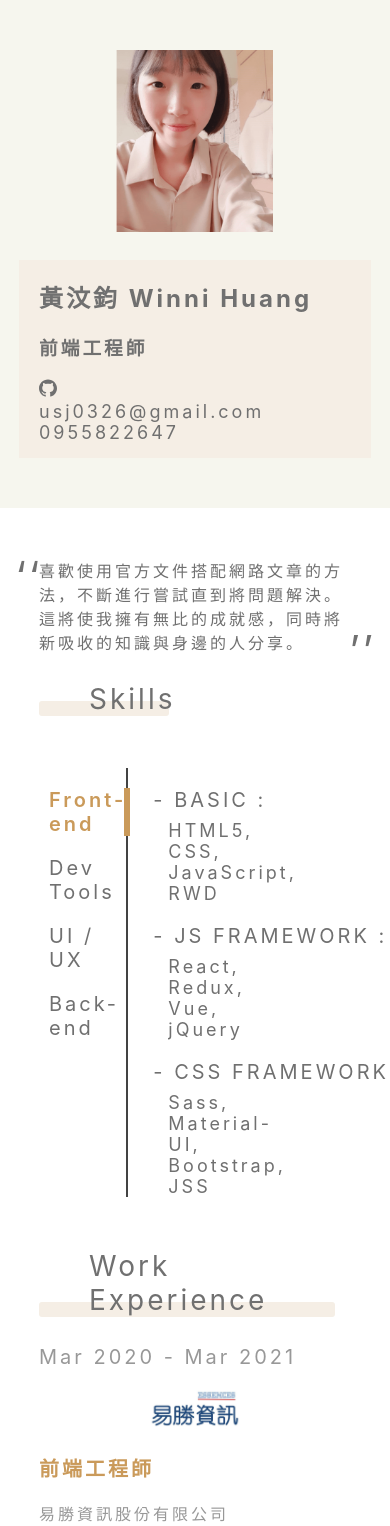
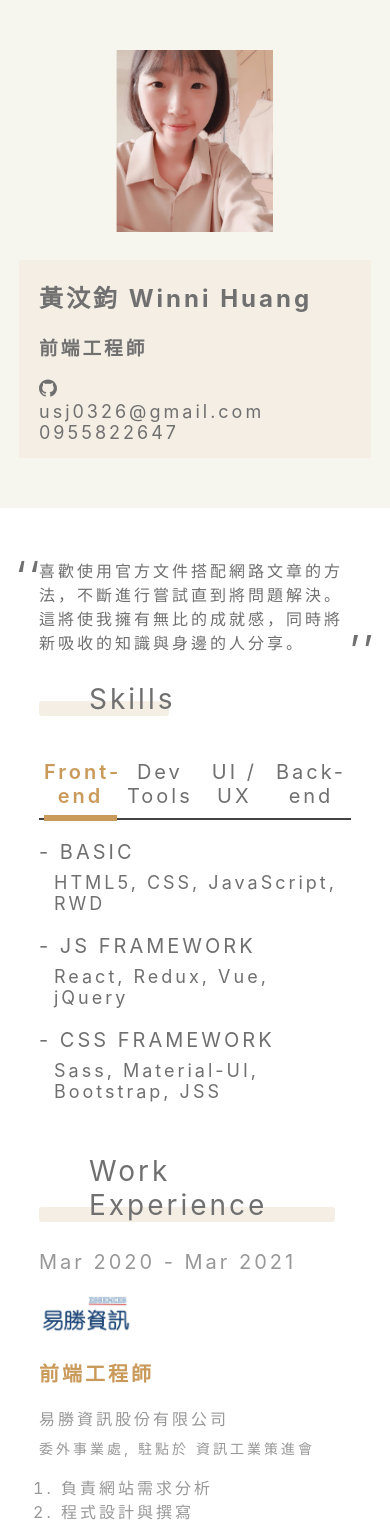
Before and after one commit to beiyi1996/resume, a React (Create React App) app: page / in a window 390 px wide. Shown: the top 1526 px of the page. Built offline with nearby package versions, Linux system fonts and the light colour scheme; a web font is replaced by a local one.

Commit message:
1. remove unused JSON
2. Add JSON to render skills part

3. Modify CSS media queries

```diff
--- a/src/components/Contents/Contents.jsx
+++ b/src/components/Contents/Contents.jsx
@@ -10,12 +10,90 @@ import botDesigner from '../../images/bot_designer.jpg'
 import linebot from '../../images/linebot.png'
 import './contents.scss'
 
+const skillTabs = ['Front-end', 'Dev Tools', 'UI / UX', 'Back-end']
+
+const skills = [
+  {
+    category: 'Front-end',
+    panel: [
+      {
+        key: 'BASIC',
+        value: ['HTML5, CSS, JavaScript, RWD'],
+      },
+      {
+        key: 'JS FRAMEWORK',
+        value: ['React, Redux, Vue, jQuery'],
+      },
+      {
+        key: 'CSS FRAMEWORK',
+        value: ['Sass, Material-UI, Bootstrap, JSS'],
+      },
+    ],
+  },
+  {
+    category: 'Dev Tools',
+    panel: [
+      {
+        key: 'Npm',
+        value: [],
+      },
+      {
+        key: 'Webpack',
+        value: [],
+      },
+      {
+        key: 'Eslint',
+        value: [],
+      },
+      {
+        key: 'git',
+        value: [],
+      },
+      {
+        key: 'Storybook',
+        value: [],
+      },
+    ],
+  },
+  {
+    category: 'UI / UX',
+    panel: [
+      {
+        key: 'Adobe',
+        value: [],
+      },
+      {
+        key: 'Zeplin',
+        value: [],
+      },
+      {
+        key: 'Figma',
+        value: [],
+      },
+    ],
+  },
+  {
+    category: 'Back-end',
+    panel: [
+      {
+        key: 'Nodejs',
+        value: [],
+      },
+      {
+        key: 'MongoDB',
+        value: [],
+      },
+    ],
+  },
+]
+
 const workexperiences = [
   {
     period: 'Mar 2020 - Mar 2021',
     imgsrc: essences,
     position: '前端工程師',
     companyName: '易勝資訊股份有限公司',
+    description: '委外事業處, 駐點於 資訊工業策進會',
     duty: [
       '負責網站需求分析',
       '程式設計與撰寫',
@@ -32,6 +110,7 @@ const workexperiences = [
     imgsrc: liontravel,
     position: '前端工程師',
     companyName: '雄獅資訊股份有限公司',
+    description: '',
     duty: ['負責票券館別搜尋面板維護與優化', '與後端和 PM 討論需求內容及實作細節', '支援 F2E 共通組'],
   },
   {
@@ -39,6 +118,7 @@ const workexperiences = [
     imgsrc: pyramius,
     position: '前端工程師（實習生）',
     companyName: '沛米科技股份有限公司',
+    description: '',
     duty: ['負責對話流程UI刻板', '操作互動行為'],
   },
 ]
@@ -72,7 +152,7 @@ const projects = [
 ]
 
 export default function Contents() {
-  const [selectedSkills, setSelectedSkills] = useState('frontend')
+  const [selectedSkills, setSelectedSkills] = useState('Front-end')
 
   return (
     <section className="contents">
@@ -86,64 +166,30 @@ export default function Contents() {
         <div className="tabPanels">
           <div className="tabs">
             <ul>
-              <li
-                className={clsx('tab', { focus: selectedSkills === 'frontend' })}
-                onClick={() => setSelectedSkills('frontend')}
-              >
-                Front-end
-              </li>
-              <li
-                className={clsx('tab', { focus: selectedSkills === 'devTools' })}
-                onClick={() => setSelectedSkills('devTools')}
-              >
-                Dev Tools
-              </li>
-              <li
-                className={clsx('tab', { focus: selectedSkills === 'uiux' })}
-                onClick={() => setSelectedSkills('uiux')}
-              >
-                UI / UX
-              </li>
-              <li
-                className={clsx('tab', { focus: selectedSkills === 'backend' })}
-                onClick={() => setSelectedSkills('backend')}
-              >
-                Back-end
-              </li>
+              {skillTabs.map((skilltab, idx) => (
+                <li
+                  key={idx}
+                  className={clsx('tab', { focus: selectedSkills === skilltab })}
+                  onClick={() => setSelectedSkills(skilltab)}
+                >
+                  {skilltab}
+                </li>
+              ))}
             </ul>
           </div>
           <div className="panels">
-            {selectedSkills === 'frontend' && (
-              <>
-                <p>- BASIC :</p>
-                <span>HTML5, CSS, JavaScript, RWD</span>
-                <p>- JS FRAMEWORK :</p>
-                <span>React, Redux, Vue, jQuery</span>
-                <p>- CSS FRAMEWORK :</p>
-                <span>Sass, Material-UI, Bootstrap, JSS</span>
-              </>
-            )}
-            {selectedSkills === 'devTools' && (
-              <>
-                <p>Npm</p>
-                <p>Webpack</p>
-                <p>Eslint</p>
-                <p>git</p>
-                <p>Storybook</p>
-              </>
-            )}
-            {selectedSkills === 'uiux' && (
-              <>
-                <p>Adobe XD</p>
-                <p>Zeplin</p>
-                <p>Figma</p>
-              </>
-            )}
-            {selectedSkills === 'backend' && (
-              <>
-                <p>Nodejs</p>
-                <p>MongoDB</p>
-              </>
+            {skills.map(
+              (skillpanel, idx) =>
+                selectedSkills === skillpanel.category && (
+                  <div key={idx}>
+                    {skillpanel.panel.map((panel, idx) => (
+                      <div key={idx}>
+                        <p>- {panel.key}</p>
+                        {panel.value.length > 0 && <span>{panel.value}</span>}
+                      </div>
+                    ))}
+                  </div>
+                )
             )}
           </div>
         </div>
@@ -161,6 +207,7 @@ export default function Contents() {
             <div className="duty">
               <h4 className="position">{experience.position}</h4>
               <span className="companyName">{experience.companyName}</span>
+              {!!experience.description && <span className="description">{experience.description}</span>}
               <ol>
                 {experience.duty.map((item, idx) => (
                   <li key={idx}>{item}</li>
--- a/src/components/Contents/contents.scss
+++ b/src/components/Contents/contents.scss
@@ -53,16 +53,14 @@
 
 .tabPanels {
   display: flex;
-  max-width: 80%;
+  max-width: 100%;
   box-sizing: border-box;
-  margin: 24px 0;
-
-  @media screen and (min-width: 600px) {
-    margin: 24px auto;
-  }
+  margin: 0 auto 24px;
+  flex-direction: column;
 
   @media screen and (min-width: 980px) {
     max-width: 70%;
+    flex-direction: row;
   }
 
   @media screen and (min-width: 1280px) {
@@ -100,17 +98,26 @@
 }
 
 .tabs {
-  width: 35%;
-  margin-right: 25px;
-  border-right: 2px solid #434343;
+  border-bottom: 2px solid #434343;
+  width: 100%;
+
   ul {
     padding: 0;
     list-style: none;
+    display: flex;
+    margin-bottom: 0;
   }
 
   @media screen and (min-width: 980px) {
     width: 35%;
     margin-right: 65px;
+    // margin-right: 25px;
+    border-right: 2px solid #434343;
+    border-bottom: unset;
+
+    ul {
+      flex-direction: column;
+    }
   }
 
   @media screen and (min-width: 1280px) {
@@ -121,9 +128,11 @@
 
 .tab {
   font-size: 20px;
-  margin: 20px 0;
-  padding-left: 10px;
+  padding-bottom: 10px;
   position: relative;
+  width: calc(100% / 4 - 5px);
+  margin: 0 5px;
+  text-align: center;
 
   &::before {
     content: none;
@@ -135,17 +144,42 @@
     position: absolute;
   }
 
+  &::after {
+    content: none;
+    width: 100%;
+    height: 6px;
+    background-color: #ca9a5a;
+    position: absolute;
+    bottom: -3px;
+    left: 0;
+  }
+
   &:hover {
     cursor: pointer;
     color: #ca9a5a;
 
-    &::before {
+    &::after {
       content: '';
     }
   }
 
   @media screen and (min-width: 980px) {
     font-size: 24px;
+    width: auto;
+    margin: 20px 0;
+    padding-left: 10px;
+    padding-bottom: 0;
+    text-align: left;
+
+    &:hover {
+      &::before {
+        content: '';
+      }
+
+      &::after {
+        content: none;
+      }
+    }
   }
 }
 
@@ -153,13 +187,23 @@
   color: #ca9a5a;
   font-weight: 600;
 
-  &::before {
+  &::after {
     content: '';
+  }
+
+  @media screen and (min-width: 980px) {
+    &::before {
+      content: '';
+    }
+
+    &::after {
+      content: none;
+    }
   }
 }
 
 .panels {
-  width: 50%;
+  width: 100%;
 
   p {
     font-size: 20px;
@@ -174,6 +218,8 @@
   }
 
   @media screen and (min-width: 980px) {
+    width: 50%;
+
     p {
       font-size: 22px;
     }
@@ -194,7 +240,7 @@
   font-size: 24px;
   padding: 0;
   max-width: 100%;
-  margin-bottom: 24px;
+  margin-bottom: 32px;
   box-sizing: border-box;
   flex-direction: column;
   justify-content: center;
@@ -235,10 +281,13 @@
 
 .logo {
   width: 30%;
-  margin: 0 auto;
 
   img {
     width: 100%;
+  }
+
+  @media screen and (min-width: 600px) {
+    margin: 0 auto;
   }
 
   @media screen and (min-width: 980px) {
@@ -270,6 +319,13 @@
   @media screen and (min-width: 980px) {
     font-size: 18px;
   }
+}
+
+.description {
+  display: inline-block;
+  width: 100%;
+  color: #989898;
+  font-size: 14px;
 }
 
 .duty {
```
Also changed, not shown: public/manifest.json.
